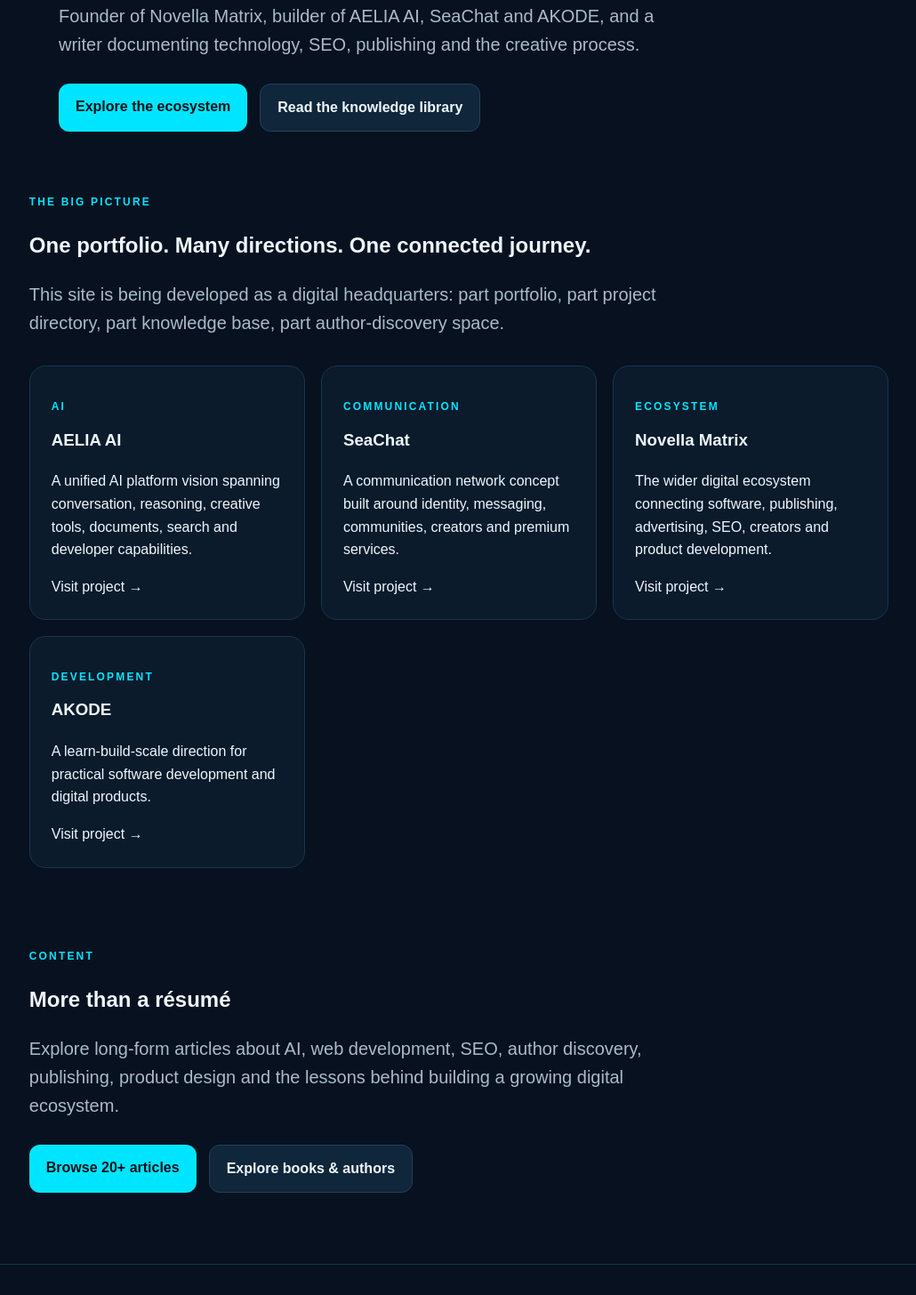
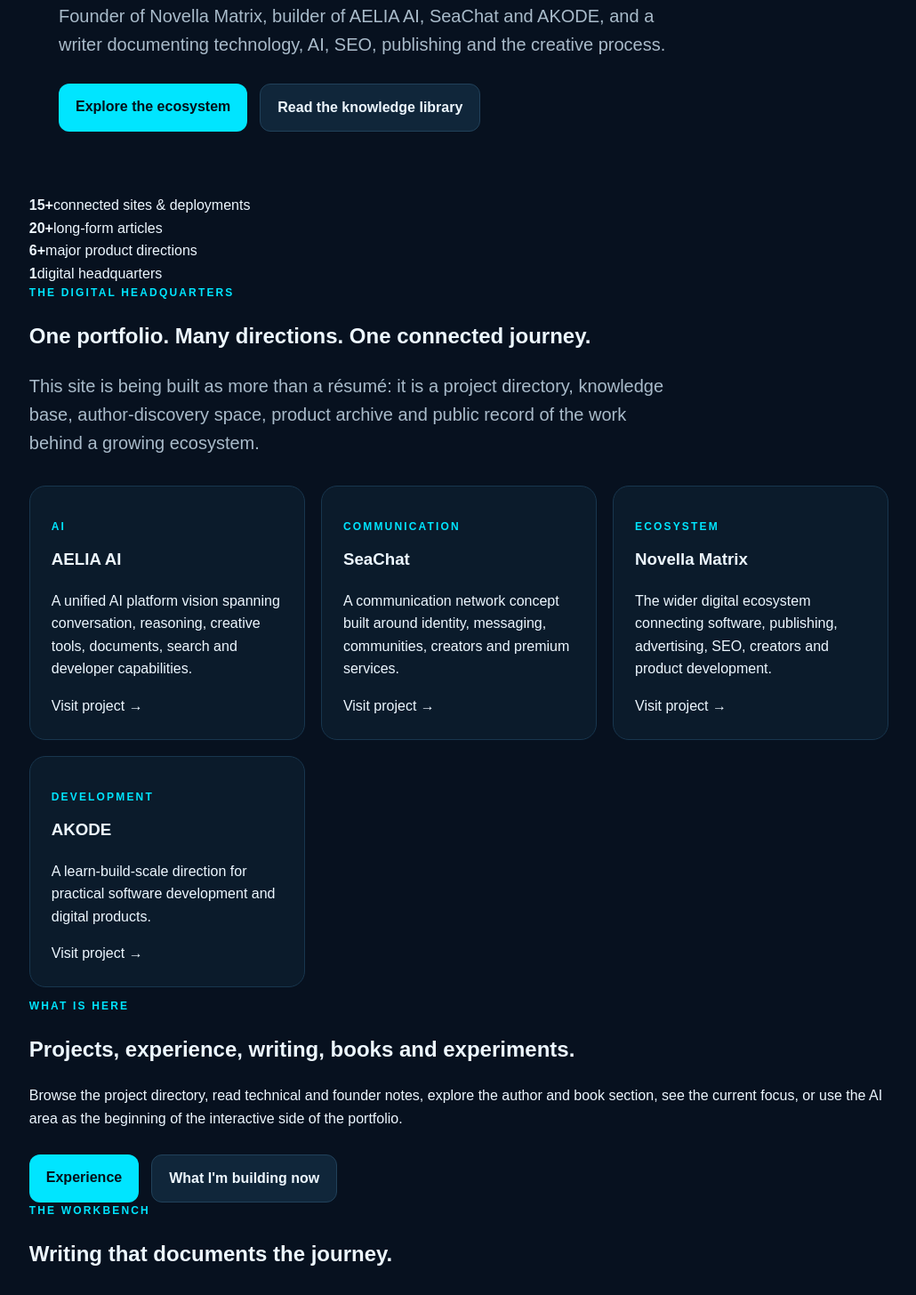
Before and after one commit to Stevebook001/Akode, a Next.js app: page / in a window 1280 px wide. Shown: the part 534-1990 px from the top of the page at 89% size, without its empty margins (124-1154 px from the left). Built offline with nearby package versions, Linux system fonts and the light colour scheme.

Commit message:
Expand page.tsx for portfolio

```diff
--- a/app/page.tsx
+++ b/app/page.tsx
@@ -5,53 +5,50 @@ const highlights = [
   ["Development", "AKODE", "A learn-build-scale direction for practical software development and digital products.", "https://akode.dev"],
 ];
 
+const numbers = [
+  ["15+", "connected sites & deployments"],
+  ["20+", "long-form articles"],
+  ["6+", "major product directions"],
+  ["1", "digital headquarters"],
+];
+
 export default function Home() {
-  return (
-    <main>
+  return <main>
     <section className="hero">
       <div>
         <div className="eyebrow">IBRAHIM AKANNI AHMAD · FOUNDER · BUILDER · AUTHOR</div>
         <h1>Building ideas into <span>products, platforms and stories.</span></h1>
-          <p className="lead">
-            Founder of Novella Matrix, builder of AELIA AI, SeaChat and AKODE,
-            and a writer documenting technology, SEO, publishing and the creative process.
-          </p>
-          <div className="actions">
-            <a className="button" href="/projects">Explore the ecosystem</a>
-            <a className="button alt" href="/blog">Read the knowledge library</a>
-          </div>
+        <p className="lead">Founder of Novella Matrix, builder of AELIA AI, SeaChat and AKODE, and a writer documenting technology, AI, SEO, publishing and the creative process.</p>
+        <div className="actions"><a className="button" href="/projects">Explore the ecosystem</a><a className="button alt" href="/blog">Read the knowledge library</a></div>
       </div>
     </section>
+
     <section>
-        <div className="eyebrow">THE BIG PICTURE</div>
+      <div className="stats">{numbers.map(([n,label]) => <div key={label}><strong>{n}</strong><span>{label}</span></div>)}</div>
+    </section>
+
+    <section className="section-block">
+      <div className="eyebrow">THE DIGITAL HEADQUARTERS</div>
       <h2>One portfolio. Many directions. One connected journey.</h2>
-        <p className="lead">
-          This site is being developed as a digital headquarters: part portfolio,
-          part project directory, part knowledge base, part author-discovery space.
-        </p>
-        <div className="grid">
-          {highlights.map(([tag, title, description, url]) => (
-            <article className="card" key={title}>
-              <p className="eyebrow">{tag}</p>
-              <h3>{title}</h3>
-              <p>{description}</p>
-              <a href={url} target="_blank" rel="noreferrer">Visit project →</a>
-            </article>
-          ))}
-        </div>
+      <p className="lead">This site is being built as more than a résumé: it is a project directory, knowledge base, author-discovery space, product archive and public record of the work behind a growing ecosystem.</p>
+      <div className="grid">{highlights.map(([tag,title,description,url]) => <article className="card" key={title}><p className="eyebrow">{tag}</p><h3>{title}</h3><p>{description}</p><a href={url} target="_blank" rel="noreferrer">Visit project →</a></article>)}</div>
     </section>
-      <section style={{ marginTop: 90 }}>
-        <div className="eyebrow">CONTENT</div>
-        <h2>More than a résumé</h2>
-        <p className="lead">
-          Explore long-form articles about AI, web development, SEO, author discovery,
-          publishing, product design and the lessons behind building a growing digital ecosystem.
-        </p>
-        <div className="actions">
-          <a className="button" href="/blog">Browse 20+ articles</a>
-          <a className="button alt" href="/books">Explore books & authors</a>
-        </div>
+
+    <section className="feature split">
+      <div><p className="eyebrow">WHAT IS HERE</p><h2>Projects, experience, writing, books and experiments.</h2></div>
+      <div><p>Browse the project directory, read technical and founder notes, explore the author and book section, see the current focus, or use the AI area as the beginning of the interactive side of the portfolio.</p><div className="actions"><a className="button" href="/experience">Experience</a><a className="button alt" href="/now">What I&apos;m building now</a></div></div>
     </section>
-    </main>
-  );
+
+    <section className="section-block">
+      <div className="eyebrow">THE WORKBENCH</div><h2>Writing that documents the journey.</h2>
+      <p className="lead">AI, web development, technical SEO, author discovery, publishing, product design, digital trust and the lessons that appear while building.</p>
+      <div className="actions"><a className="button" href="/blog">Browse 20+ articles</a><a className="button alt" href="/notes">Open notes</a><a className="button alt" href="/books">Explore books & authors</a></div>
+    </section>
+
+    <section className="section-block">
+      <div className="eyebrow">CONNECTED WEB PROPERTIES</div><h2>The portfolio is the map, not the whole territory.</h2>
+      <p className="lead">AELIA AI, SeaChat, Novella Matrix, AKODE and other deployments have their own identities and destinations. This site keeps the relationships visible without pretending every project is the same thing.</p>
+      <a className="button" href="/projects">Open the full project directory →</a>
+    </section>
+  </main>;
 }
```
Lines whose indentation alone changed are shown as unchanged.
